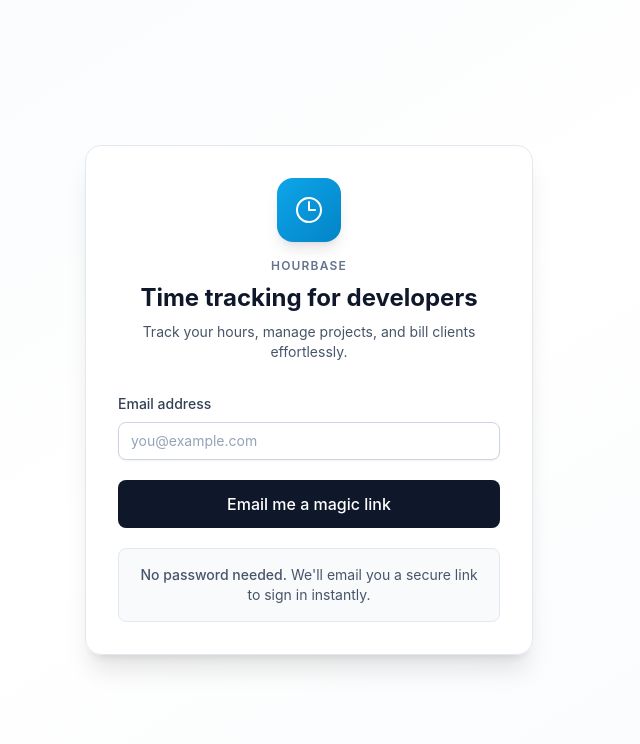
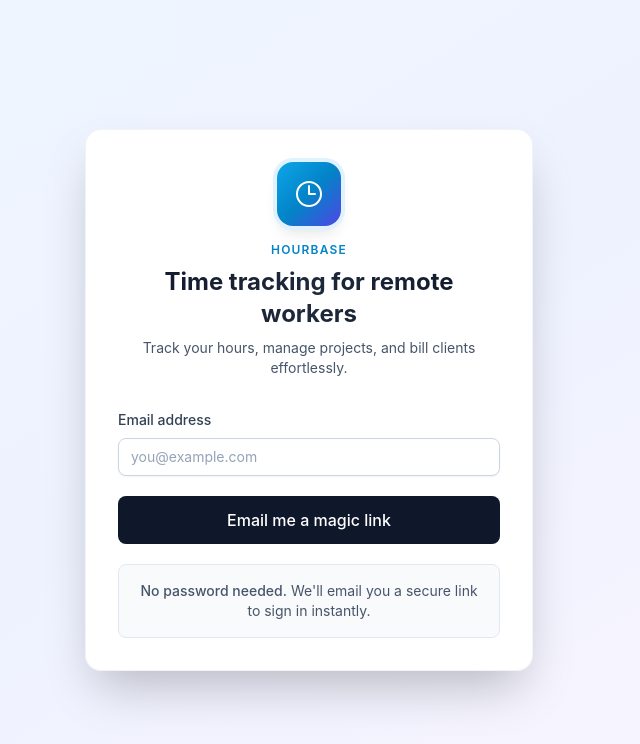
Before and after one commit to stefansukara/hourbase, a React (Vite) app: page /auth in a window 1280 px wide. Shown: the top 744 px of the page, without its empty margins (331-971 px from the left). Built offline with nearby package versions, Linux system fonts and the light colour scheme; no server answers.

Commit message:
Facelift login page

```diff
--- a/src/layouts/AuthLayout.tsx
+++ b/src/layouts/AuthLayout.tsx
@@ -12,19 +12,19 @@ export const AuthLayout: React.FC<AuthLayoutProps> = ({ children }) => {
 
   return (
     <>
-      <div className="flex min-h-screen items-center justify-center bg-gradient-to-br from-slate-50 via-white to-slate-50 px-4">
-        <div className="w-full max-w-md animate-slide-up rounded-2xl border border-slate-200 bg-white/90 backdrop-blur-sm p-8 shadow-xl">
+      <div className="flex min-h-screen items-center justify-center bg-gradient-to-br from-blue-50 via-indigo-50 to-purple-50 px-4">
+        <div className="w-full max-w-md animate-slide-up rounded-2xl border border-slate-200/50 bg-white/95 backdrop-blur-sm p-8 shadow-2xl">
           <div className="mb-8 text-center">
             <div className="mb-4 flex justify-center">
-              <div className="flex h-16 w-16 items-center justify-center rounded-2xl bg-gradient-to-br from-primary-500 to-primary-600 shadow-lg">
+              <div className="flex h-16 w-16 items-center justify-center rounded-2xl bg-gradient-to-br from-primary-500 via-primary-600 to-indigo-600 shadow-lg ring-4 ring-primary-100">
                 <ClockIcon className="h-8 w-8 text-white" />
               </div>
             </div>
-            <p className="text-xs font-semibold uppercase tracking-widest text-slate-500">
+            <p className="text-xs font-semibold uppercase tracking-widest text-primary-600">
               Hourbase
             </p>
-            <h1 className="mt-2 text-2xl font-bold text-slate-900">
-              Time tracking for developers
+            <h1 className="mt-2 bg-gradient-to-r from-slate-900 via-slate-800 to-slate-900 bg-clip-text text-2xl font-bold text-transparent">
+              Time tracking for remote workers
             </h1>
             <p className="mt-2 text-sm text-slate-600">
               Track your hours, manage projects, and bill clients effortlessly.
```
